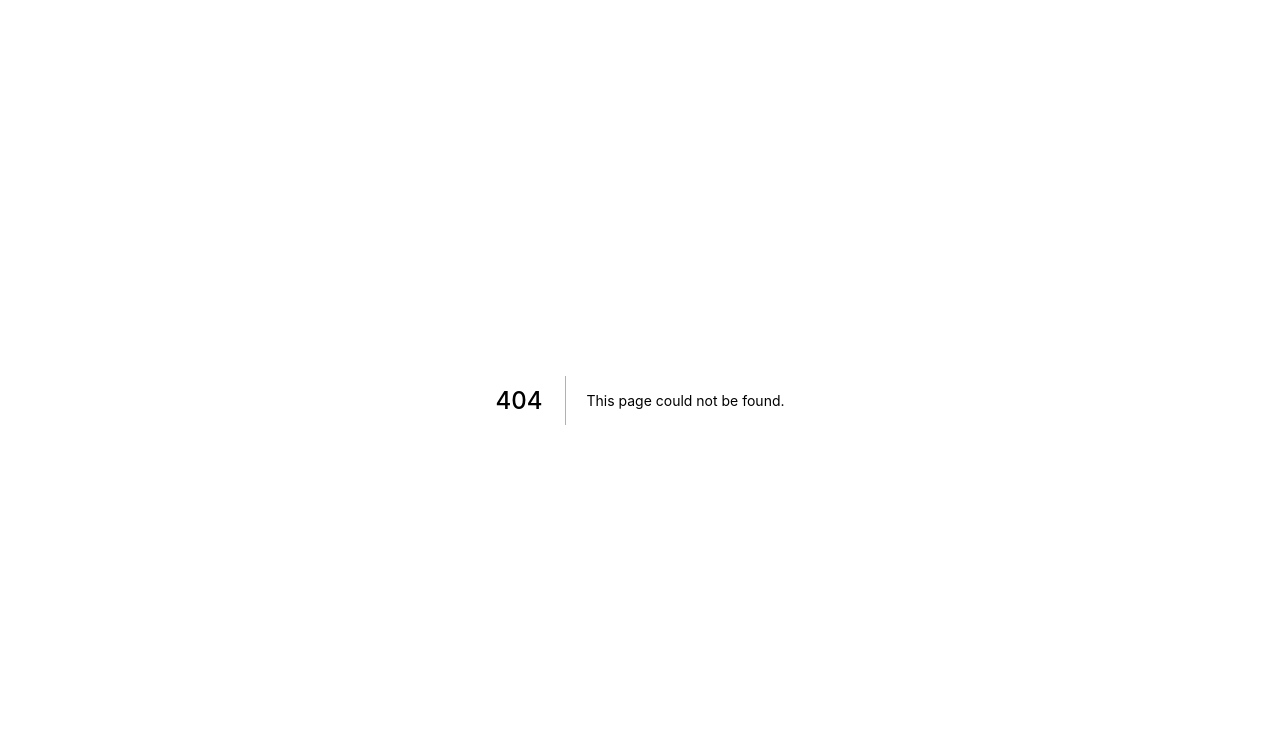
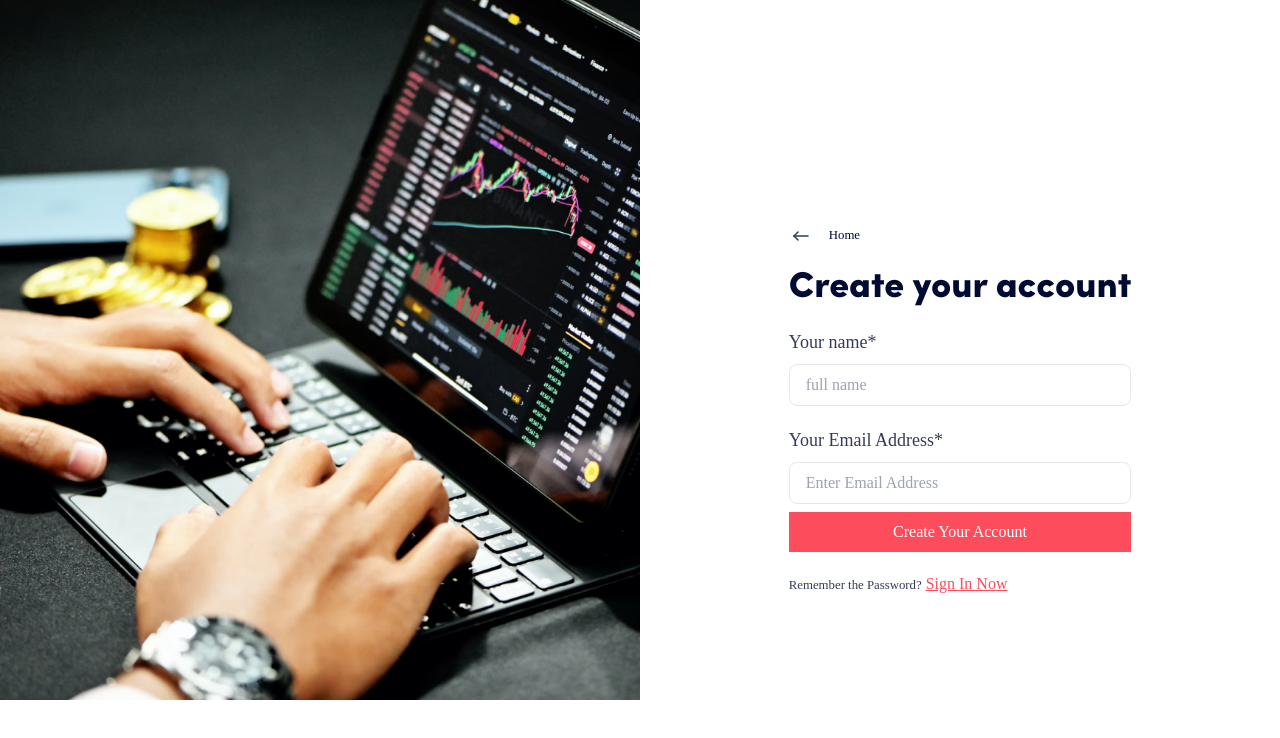
Before and after one commit to HaraDev001/kingschart, a Next.js app: page /auth/signup in a window 1280 px wide. Before the commit this address had no page. Shown: the top 738 px of the page. Built offline with nearby package versions, Linux system fonts and the light colour scheme; a web font is replaced by a local one.

Commit message:
Added reset and Signin page with some partial sign up page

```diff
--- /dev/null
+++ b/components/FormInputBlock.js
@@ -0,0 +1,11 @@
+export default function FormInputBlock(props) {
+  return (
+    <div className="mt-5">
+      <small className="block my-2 text-[#000B33] text-lg opacity-80">
+        {props.label}
+        {props.required ? "*" : null}
+      </small>
+      {props.children}
+    </div>
+  );
+}
--- a/components/Header.js
+++ b/components/Header.js
@@ -2,8 +2,6 @@ import Link from "next/link";
 import React from "react";
 
 const Header = () => {
-
-
   return (
     <nav className="py-5 flex justify-between items-center absolute top-0 left-0 w-full lg:px-20 px-5">
       <div className="w-1/4">
@@ -44,18 +42,17 @@ const Header = () => {
       </div>
 
       <div className="hidden lg:block w-1/4 text-right">
-      <Link href="/">
-        <a className="px-5">
-          Login
-        </a>
+        <Link href="/auth/login">
+          <a className="px-5">Login</a>
         </Link>
-      <Link href="/">
+        <Link href="/auth/signup">
           <a className="transition-colors mr-1 px-5 py-2 bg-[#FD4C5C] text-white hover:bg-black rounded-sm">
             Sign Up
           </a>
         </Link>
       </div>
     </nav>
-)}
+  );
+};
 
 export default Header;
--- a/pages/_app.js
+++ b/pages/_app.js
@@ -5,7 +5,7 @@ function MyApp({ Component, pageProps }) {
   return (
     <>
       <Head>
-        <meta name="viewport" content="viewport-fit=cover" />
+        <meta name="viewport" content="width=device-width, initial-scale=1.0" />
       </Head>
       <Component {...pageProps} />{" "}
     </>
--- /dev/null
+++ b/pages/auth/login.js
@@ -0,0 +1,89 @@
+import { faArrowLeft } from "@fortawesome/free-solid-svg-icons";
+import { FontAwesomeIcon } from "@fortawesome/react-fontawesome";
+import Head from "next/head";
+import Link from "next/link";
+import FormInputBlock from "../../components/FormInputBlock";
+
+export default function Login() {
+  return (
+    <div className="flex w-screen h-screen items-center">
+      <Head>
+        <title>Login in</title>
+      </Head>
+      <div className="h-full w-1/2 overflow-hidden hidden xl:block">
+        <img src="/login.png" alt="" />
+      </div>
+
+      <div className="h-full xl:w-1/2 flex items-center justify-center p-10">
+        <div>
+          <Link href="/">
+            <small className="my-5 cursor-pointer flex items-center">
+              <span>
+                <svg
+                  xmlns="http://www.w3.org/2000/svg"
+                  class="icon icon-tabler icon-tabler-arrow-narrow-left"
+                  width="24"
+                  height="24"
+                  viewBox="0 0 24 24"
+                  stroke-width="1.5"
+                  stroke="#2c3e50"
+                  fill="none"
+                  stroke-linecap="round"
+                  stroke-linejoin="round"
+                >
+                  <path stroke="none" d="M0 0h24v24H0z" fill="none" />
+                  <line x1="5" y1="12" x2="19" y2="12" />
+                  <line x1="5" y1="12" x2="9" y2="16" />
+                  <line x1="5" y1="12" x2="9" y2="8" />
+                </svg>
+              </span>
+              <span className="mx-4">Home</span>
+            </small>
+          </Link>
+          <h1 className="font-extrabold text-4xl">Login to you account</h1>
+          <p className="mt-5">
+            <small className="opacity-80">Don’t have an account?</small>{" "}
+            <Link href="/">
+              <a className="underline text-[#FD4C5C]">Create an account</a>
+            </Link>
+          </p>
+
+          <form action="">
+            <FormInputBlock label="Email Address" required>
+              <input className="border rounded-lg w-full p-2" type="email" />
+            </FormInputBlock>
+
+            <div>
+              <FormInputBlock label="Password" required>
+                <input
+                  className="border rounded-lg w-full p-2"
+                  type="password"
+                />
+              </FormInputBlock>
+            </div>
+
+            <div className="flex w-full items-center my-4">
+              <div>
+                <input type="checkbox" name="" id="" />
+                <small className="px-2 opacity-80">Remember me</small>
+              </div>
+
+              <Link href="/auth/reset">
+                <a className="mx-2">
+                  <small className="opacity-80">Forgot Password?</small>
+                </a>
+              </Link>
+            </div>
+
+            <button
+              className="block w-full p-2 mt-2 hover:bg-black bg-[#FD4C5C] text-white"
+              type="submit"
+            >
+              Login Now
+            </button>
+          </form>
+        </div>
+      </div>
+    </div>
+  );
+}
--- /dev/null
+++ b/pages/auth/reset.js
@@ -0,0 +1,64 @@
+import { faArrowLeft } from "@fortawesome/free-solid-svg-icons";
+import { FontAwesomeIcon } from "@fortawesome/react-fontawesome";
+import Link from "next/link";
+import FormInputBlock from "../../components/FormInputBlock";
+
+export default function Reset() {
+  return (
+    <div className="flex w-screen h-screen items-center">
+      <div className="h-full w-1/2 overflow-hidden hidden xl:block">
+        <img src="/login.png" alt="" />
+      </div>
+
+      <div className="h-full w-full xl:w-1/2 flex items-center justify-center p-10">
+        <div>
+          <Link href="/">
+            <small className="my-5 cursor-pointer flex items-center">
+              <span>
+                <svg
+                  xmlns="http://www.w3.org/2000/svg"
+                  class="icon icon-tabler icon-tabler-arrow-narrow-left"
+                  width="24"
+                  height="24"
+                  viewBox="0 0 24 24"
+                  stroke-width="1.5"
+                  stroke="#2c3e50"
+                  fill="none"
+                  stroke-linecap="round"
+                  stroke-linejoin="round"
+                >
+                  <path stroke="none" d="M0 0h24v24H0z" fill="none" />
+                  <line x1="5" y1="12" x2="19" y2="12" />
+                  <line x1="5" y1="12" x2="9" y2="16" />
+                  <line x1="5" y1="12" x2="9" y2="8" />
+                </svg>
+              </span>
+              <span className="mx-4">Home</span>
+            </small>
+          </Link>
+          <h1 className="font-extrabold text-4xl">Reset Password</h1>
+
+          <form action="">
+            <FormInputBlock label="Email Address" required>
+              <input className="border rounded-lg w-full p-2" type="email" />
+            </FormInputBlock>
+
+            <button
+              className="block w-full p-2 mt-2 hover:bg-black bg-[#FD4C5C] text-white"
+              type="submit"
+            >
+              Send Reset Link
+            </button>
+
+            <p className="mt-5">
+              <small className="opacity-80">Remember the Password?</small>{" "}
+              <Link href="/auth/login">
+                <a className="underline text-[#FD4C5C]">Sign In Now</a>
+              </Link>
+            </p>
+          </form>
+        </div>
+      </div>
+    </div>
+  );
+}
--- /dev/null
+++ b/pages/auth/signup.js
@@ -0,0 +1,80 @@
+import { faArrowLeft } from "@fortawesome/free-solid-svg-icons";
+import { FontAwesomeIcon } from "@fortawesome/react-fontawesome";
+import Head from "next/head";
+import Link from "next/link";
+import FormInputBlock from "../../components/FormInputBlock";
+
+export default function SignUp() {
+  return (
+    <div className="flex w-screen h-screen items-center">
+      <Head>
+        <title>Register Today on KingsChart!</title>
+      </Head>
+      <div className="h-full w-1/2 overflow-hidden hidden xl:block">
+        <img src="/login.png" alt="" />
+      </div>
+
+      <div className="h-full w-full xl:w-1/2 flex items-center justify-center p-10">
+        <div>
+          <Link href="/">
+            <small className="my-5 cursor-pointer flex items-center">
+              <span>
+                <svg
+                  xmlns="http://www.w3.org/2000/svg"
+                  class="icon icon-tabler icon-tabler-arrow-narrow-left"
+                  width="24"
+                  height="24"
+                  viewBox="0 0 24 24"
+                  stroke-width="1.5"
+                  stroke="#2c3e50"
+                  fill="none"
+                  stroke-linecap="round"
+                  stroke-linejoin="round"
+                >
+                  <path stroke="none" d="M0 0h24v24H0z" fill="none" />
+                  <line x1="5" y1="12" x2="19" y2="12" />
+                  <line x1="5" y1="12" x2="9" y2="16" />
+                  <line x1="5" y1="12" x2="9" y2="8" />
+                </svg>
+              </span>
+              <span className="mx-4">Home</span>
+            </small>
+          </Link>
+          <h1 className="font-extrabold text-4xl">Create your account</h1>
+
+          <form action="">
+            <FormInputBlock label="Your name" required>
+              <input
+                placeholder="full name"
+                className="border rounded-lg w-full py-2 px-4"
+                type="email"
+              />
+            </FormInputBlock>
+
+            <FormInputBlock label="Your Email Address" required>
+              <input
+                placeholder="Enter Email Address"
+                className="border rounded-lg w-full py-2 px-4"
+                type="email"
+              />
+            </FormInputBlock>
+
+            <button
+              className="block w-full p-2 mt-2 hover:bg-black bg-[#FD4C5C] text-white"
+              type="submit"
+            >
+              Create Your Account
+            </button>
+
+            <p className="mt-5">
+              <small className="opacity-80">Remember the Password?</small>{" "}
+              <Link href="/auth/login">
+                <a className="underline text-[#FD4C5C]">Sign In Now</a>
+              </Link>
+            </p>
+          </form>
+        </div>
+      </div>
+    </div>
+  );
+}
```
Also changed, not shown: public/login.png (added). Lines whose indentation alone changed are shown as unchanged.
